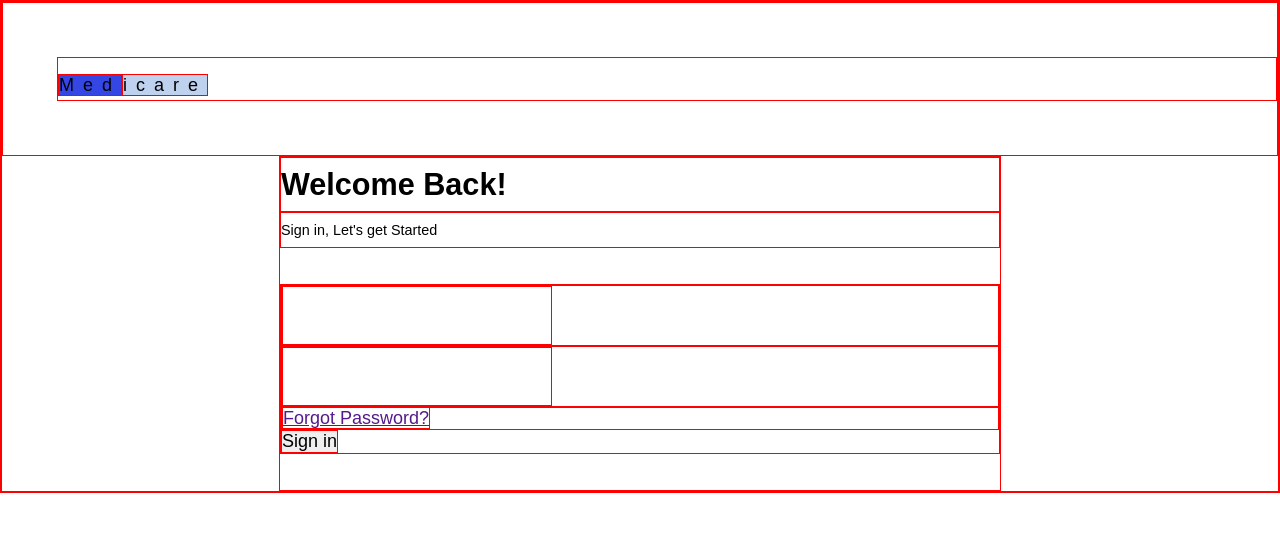
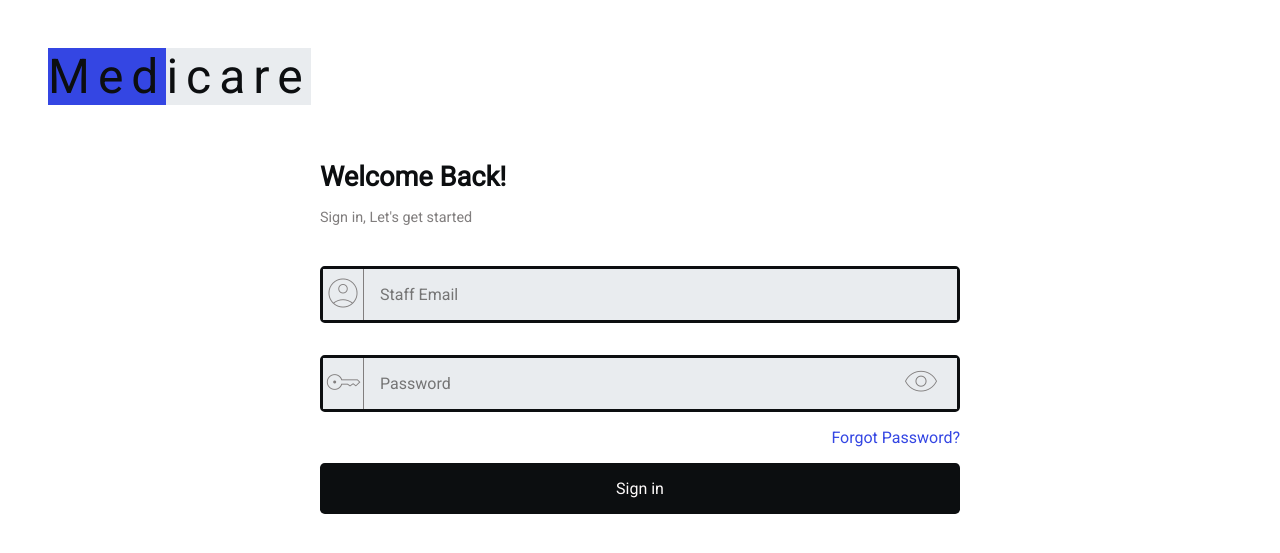
Before and after one commit to enyichiaagu/medicare, a PHP site: page /login.html in a window 1280 px wide. Shown: the top 553 px of the page. Run offline with PHP 8.4, Linux system fonts and the light colour scheme.

Commit message:
Finished first iteration of login page

```diff
--- a/css/login.css
+++ b/css/login.css
@@ -1,6 +1,10 @@
 h1.logo-text {
 	font-weight: lighter;
 	letter-spacing: 0.5rem;
+}
+
+h1 span {
+	font-size: 3rem;
 }
 
 header {
@@ -12,7 +16,7 @@ header {
 }
 
 .logo-text #icare {
-	background-color: var(--light-blue);
+	background-color: var(--light-grey);
 }
 
 main {
@@ -26,17 +30,77 @@ main {
 
 .greeting-sub {
 	padding: 0.5rem 0;
-	font-size: 0.8rem;
-}
-
-form {
-	margin: 2rem 0;
+	font-size: 0.9rem;
+	color: var(--grey);
 }
 
 .field {
-	padding: 1r;
+	margin: 2rem 0 1rem;
+	border: 3px solid var(--black);
+	border-radius: 0.3rem;
+	display: flex;
+	background-color: var(--white);
+}
+
+.field .start-icon {
+	border-right: 1px solid var(--grey);
+	background-color: var(--light-grey);
 }
 
 .field input {
 	padding: 1rem;
+	display: block;
+	flex-grow: 1;
+	border: none;
+	outline: none;
+	transition-duration: 200ms;
+	background-color: inherit;
 }
+
+.field input:placeholder-shown,
+.field input:placeholder-shown + #visibility {
+	background-color: var(--light-grey);
+}
+
+.field input:hover,
+.field input:hover + #visibility,
+.field input:focus,
+.field input:focus + #visibility {
+	background-color: inherit;
+}
+
+.field span.material-symbols-outlined {
+	display: block;
+}
+
+.material-symbols-outlined {
+	line-height: normal;
+	font-size: 2.5rem;
+	color: var(--grey);
+	font-variation-settings: 'FILL' 0, 'wght' 100, 'GRAD' 0, 'opsz' 48;
+}
+
+#visibility {
+	padding: 0 1rem;
+	background-color: inherit;
+}
+
+.forgot-password {
+	text-align: right;
+	margin-bottom: 1rem;
+}
+
+.forgot-password a {
+	color: var(--blue);
+	text-decoration: none;
+}
+
+button#submit {
+	padding: 1em;
+	display: block;
+	width: 100%;
+	border: none;
+	background-color: var(--black);
+	color: var(--white);
+	border-radius: 0.3em;
+}
--- a/css/utils.css
+++ b/css/utils.css
@@ -1,14 +1,22 @@
+@import url('https://fonts.googleapis.com/css2?family=Roboto&display=swap');
+@import url('https://fonts.googleapis.com/css2?family=Material+Symbols+Outlined:opsz,wght,FILL,GRAD@20..48,100..700,0..1,48');
+
 :root {
 	--blue: #3446e3;
-	--light-blue: #bed1ee;
+	--light-grey: #e9ecef;
+	--grey: #817e7e;
+	--black: #0c0e10;
+	--white: #fffbfb;
 }
 
 * {
-	border: 1px solid red;
+	/* border: 1px solid red; */
 	padding: 0;
 	margin: 0;
-	font-family: sans-serif;
-	font-size: 18px;
+	box-sizing: border-box;
+	font-family: 'Roboto', sans-serif;
+	font-size: 16px;
+	color: var(--black);
 }
 
 h1 {
--- a/login.html
+++ b/login.html
@@ -16,18 +16,37 @@
 		</header>
 		<main>
 			<h2 class="greeting">Welcome Back!</h2>
-			<p class="greeting-sub">Sign in, Let's get Started</p>
+			<p class="greeting-sub">Sign in, Let's get started</p>
 			<form>
 				<div class="field">
-					<input type="email" name="" id="email" />
+					<span class="material-symbols-outlined start-icon"
+						>account_circle</span
+					>
+					<input
+						type="email"
+						name=""
+						id="email"
+						placeholder="Staff Email"
+					/>
 				</div>
 				<div class="field">
-					<input type="email" name="" id="" />
+					<span class="material-symbols-outlined start-icon"
+						>key</span
+					>
+					<input
+						type="password"
+						name=""
+						id="password"
+						placeholder="Password"
+					/>
+					<span class="material-symbols-outlined" id="visibility"
+						>visibility</span
+					>
 				</div>
-				<div>
-					<a href="">Forgot Password?</a>
+				<div class="forgot-password">
+					<a href="/forgot-password">Forgot Password?</a>
 				</div>
-				<button type="submit">Sign in</button>
+				<button id="submit" type="button">Sign in</button>
 			</form>
 		</main>
 	</body>
```
